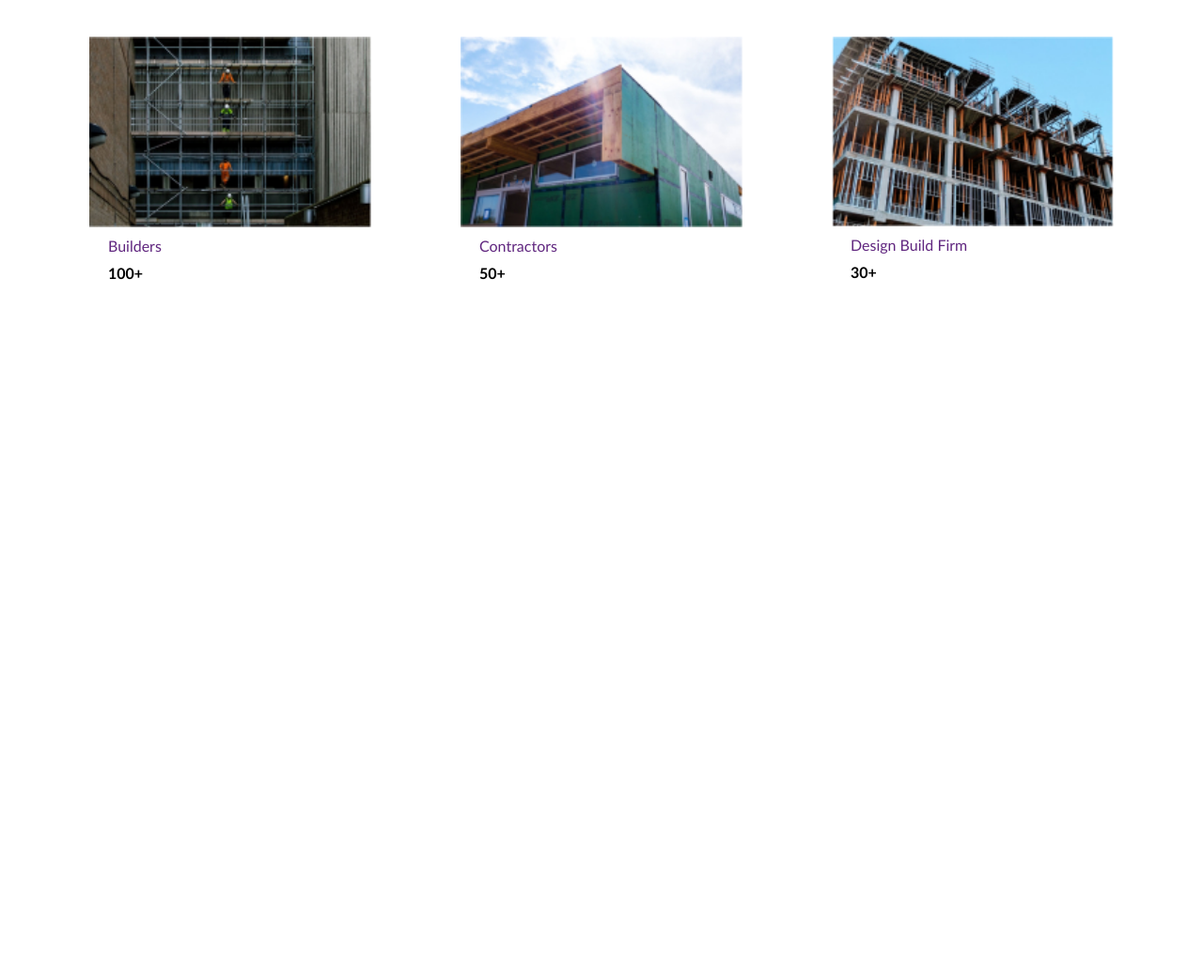
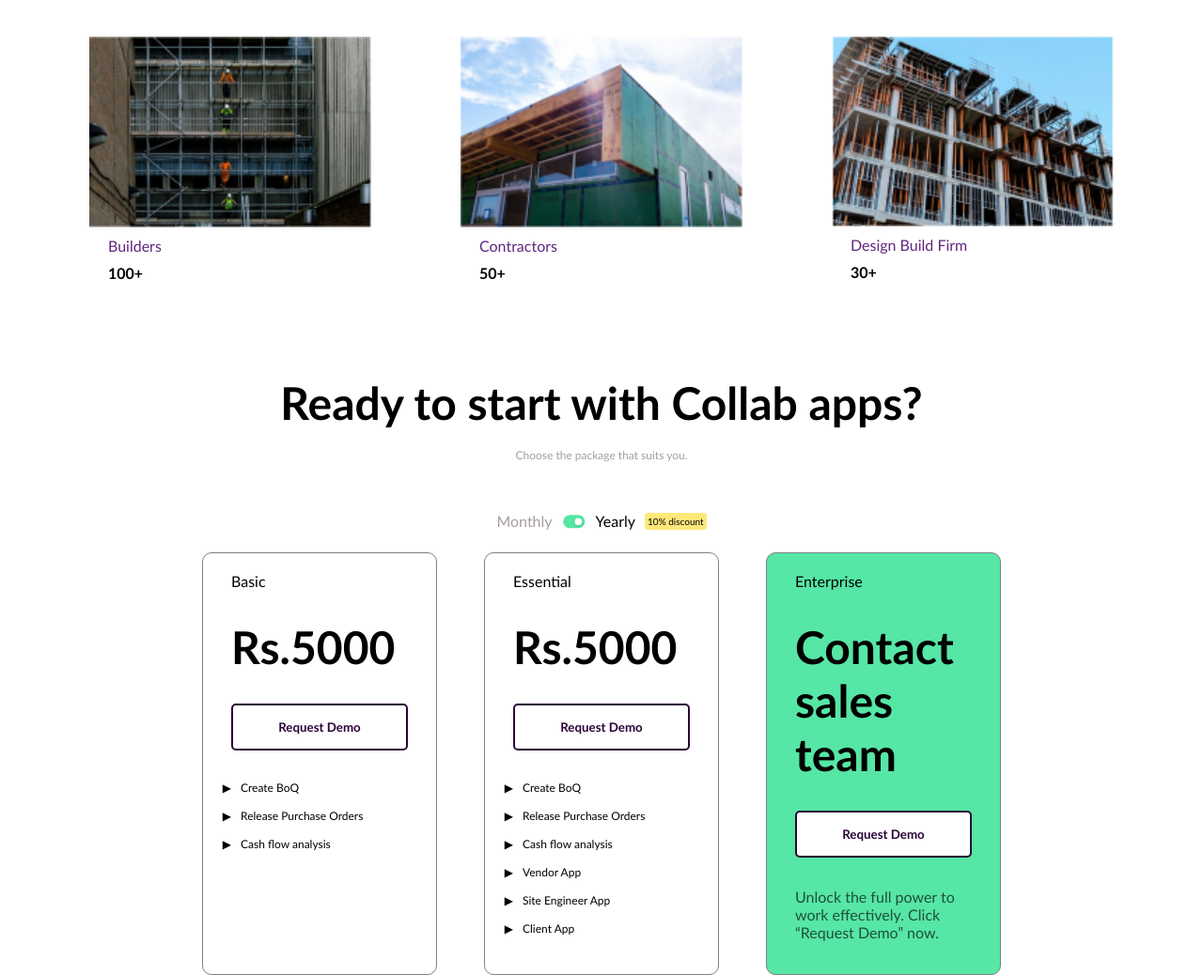
Before and after one commit to JustinasPakalnis/some-kind-of-website, a website: page index.html in a window 1280 px wide. Shown: the part 2887-3925 px from the top of the page at 94% size. Before the commit the page ends 3187 px from the top, so only its background shows below. Drawn offline with Linux system fonts and the light colour scheme.

Commit message:
workshop update

```diff
--- a/index.html
+++ b/index.html
@@ -105,6 +105,54 @@
                     </div>
                 </div>
                 </section>
+
+                <section class ="bigCardsContainer flexColumn">
+                    <h2 class="headerTwo">Ready to start with Collab apps?</h2>
+                    <p class="bigCardsTopPara">Choose the package that suits you.</p>
+                    <div class="monthlyYearlyCOntainer flex">
+                        <span class="monthly">Monthly</span>
+                        <img src="./assets/ToggleBTN.svg" alt="img omg">
+                        <span class="yearly">Yearly</span>
+                        <span class="discount">10% discount</span>
+                    </div>
+                    <div class="threeBigCardContainer flex">
+                        <div class="cardOne bigCard">
+                            <p>Basic</p>
+                            <h2 class="headerTwo">Rs.5000</h2>
+                            <button>Request Demo</button>
+                            <ul class="bigCardListContainer flexColumn">
+                                <li>Create BoQ</li>
+                                <li>Release Purchase Orders</li>
+                                <li>Cash flow analysis</li>
+                            </ul>
+                        </div>
+                        <div class="cardTwo bigCard">
+                            <p>Essential</p>
+                            <h2 class="headerTwo">Rs.5000</h2>
+                            <button>Request Demo</button>
+                            <ul class="bigCardListContainer flexColumn">
+                                <li>Create BoQ</li>
+                                <li>Release Purchase Orders</li>
+                                <li>Cash flow analysis</li>
+                                <li>Vendor App</li>
+                                <li>Site Engineer App</li>
+                                <li>Client App</li>
+                            </ul>
+                        </div>
+                        <div class="CardThree bigCard">
+                            <p>Enterprise</p>
+                            <h2 class="headerTwo">Contact sales team</h2>
+                            <button>Request Demo</button>
+                            <p class="cardThreePara">Unlock the full power to work effectively. Click “Request Demo” now.</p>
+                        </div>
+                    </div>
+
+
+
+
+
+
+                </section>
     </main>
 </body>
 </html>
--- a/style.css
+++ b/style.css
@@ -3,6 +3,10 @@
     padding: 0;
     box-sizing: border-box;
     font-family: 'Gill Sans', 'Gill Sans MT', Calibri, 'Trebuchet MS', sans-serif;
+}
+:root {
+    --white: #fff;
+    --brand-green: #00856f;
 }
 .fontRoboto {
     font-family: "Roboto", sans-serif;
@@ -250,3 +254,81 @@
 .projectDoneCardNumber {
     font-weight: 800;
 }
+.bigCardsContainer {
+    gap: 20px;
+    margin-top: 100px;
+}
+.bigCardsTopPara {
+    font-size: 12px;
+    color: #A79D9D;
+}
+.monthlyYearlyCOntainer {
+    gap: 10px;
+    margin-top: 30px;
+    font-size: 16px;
+}
+.monthly {
+    color: #A79D9D;
+}
+.yearly {
+    font-weight: 500;
+}
+.discount {
+    font-size: 10px;
+    background-color: #FFE87A;
+    padding: 3px;
+    border-radius: 3px;
+}
+.threeBigCardContainer {
+    gap: 50px;
+}
+.bigCard {
+    width: 250px;
+    height: 450px;
+    border: 1px solid grey;
+    border-radius: 10px;
+    padding: 20px 30px;
+    display: flex;
+    flex-direction: column;
+    gap: 2rem;
+}
+.bigCard > p {
+    font-size: 16px;
+    font-weight: 500;
+}
+.bigCard > button {
+    padding: 15px 20px;
+    background-color: white;
+    border: 2px solid #2B0236;
+    color: #2B0236;
+    border-radius: 5px;
+    font-weight: 600;
+    cursor: pointer;
+    transition: 0.2s ease-in-out;
+}
+.bigCard > button:hover {
+
+    background-color: #2B0236;
+
+    color: white;
+
+}
+.bigCardListContainer {
+    gap: 15px;
+    align-items: flex-start;
+
+}
+.bigCardListContainer > li {
+    padding: 0 0 0 10px;
+    font-size: 12px;
+}
+.bigCardListContainer > li::marker {
+    content: "▶";
+    }
+.CardThree {
+    background-color: #56E6A5
+    ;
+}
+.CardThree > .cardThreePara {
+    color: #000000a6;
+}
```
Also changed, not shown: assets/ToggleBTN.svg (added).
